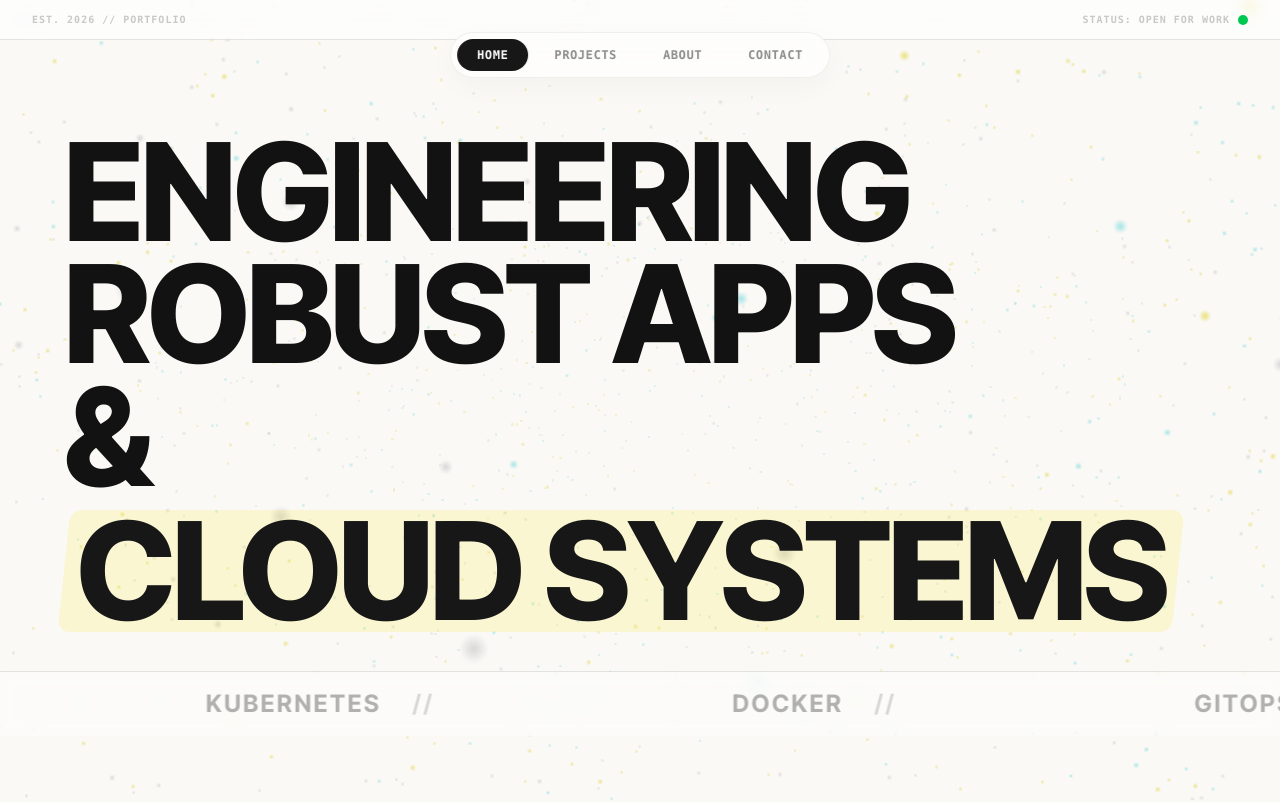
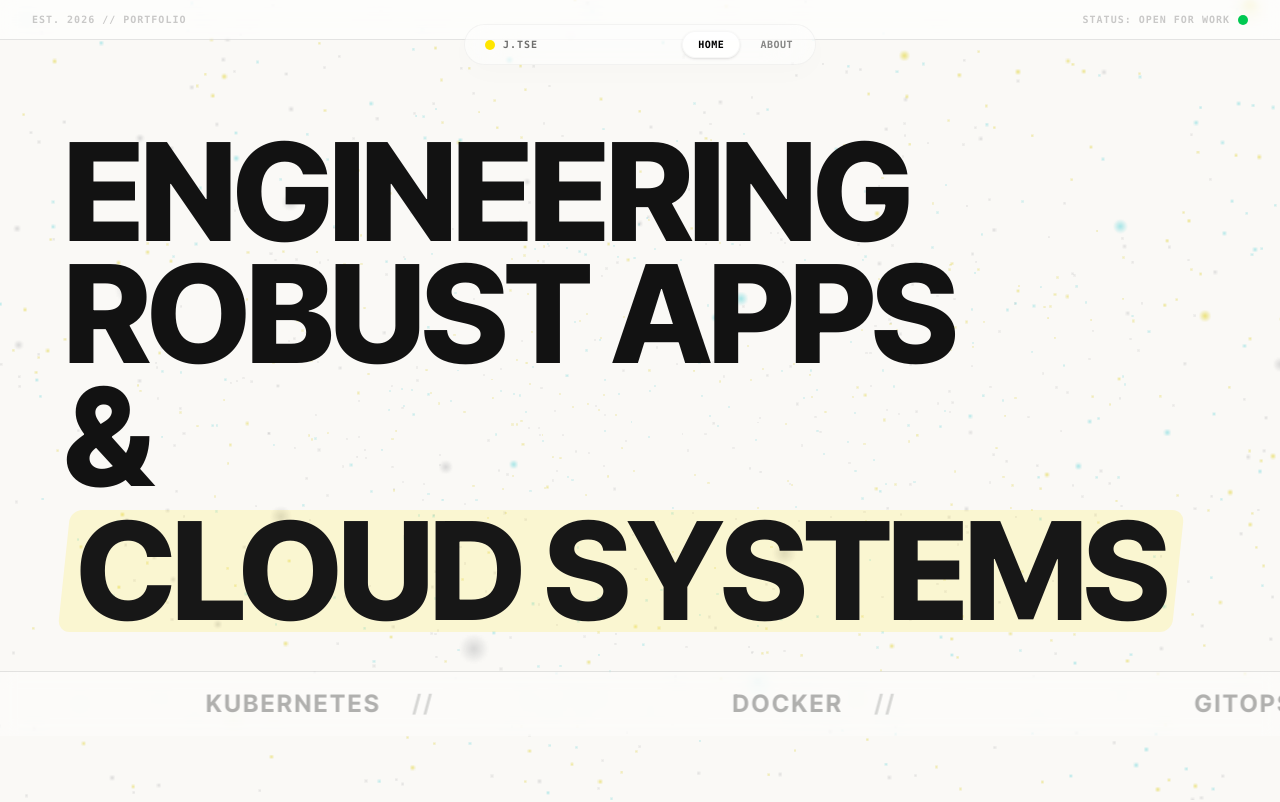
Before and after one commit to chunghei0116/portfolio-website, a Next.js app: page / in a window 1280 px wide. Shown: the top 802 px of the page. Built offline with nearby package versions, Linux system fonts and the light colour scheme.

Commit message:
style: redesign floating navbar to utilize elegant glass blurred body, micro-borders and spring underlays

```diff
--- a/src/components/ui/Navbar.tsx
+++ b/src/components/ui/Navbar.tsx
@@ -1,106 +1,72 @@
 "use client";
 
+import { useState } from "react";
 import Link from "next/link";
 import { usePathname } from "next/navigation";
 import { motion } from "framer-motion";
-import { useEffect, useState } from "react";
 
-interface NavItem {
-  name: string;
-  path: string;
-  isAnchor?: boolean;
-}
-
-const navItems: NavItem[] = [
-  { name: "Home", path: "/" },
-  { name: "Projects", path: "/#projects", isAnchor: true },
-  { name: "About", path: "/about" },
-  { name: "Contact", path: "/#contact", isAnchor: true },
+const navLinks = [
+  { name: "HOME", href: "/" },
+  { name: "ABOUT", href: "/about" },
 ];
 
 export default function Navbar() {
   const pathname = usePathname();
-  const [activeSection, setActiveSection] = useState<string>("home");
-
-  useEffect(() => {
-    if (pathname !== "/") {
-      setActiveSection("");
-      return;
-    }
-
-    const handleScroll = () => {
-      const scrollPosition = window.scrollY + window.innerHeight / 3;
-
-      const projectsElement = document.getElementById("projects");
-      const contactElement = document.getElementById("contact");
-
-      if (contactElement && scrollPosition >= contactElement.offsetTop) {
-        setActiveSection("contact");
-      } else if (projectsElement && scrollPosition >= projectsElement.offsetTop) {
-        setActiveSection("projects");
-      } else {
-        setActiveSection("home");
-      }
-    };
-
-    window.addEventListener("scroll", handleScroll, { passive: true });
-    handleScroll();
-
-    return () => window.removeEventListener("scroll", handleScroll);
-  }, [pathname]);
-
-  const isActive = (item: NavItem) => {
-    if (pathname === "/") {
-      if (item.path === "/") return activeSection === "home";
-      if (item.path === "/#projects") return activeSection === "projects";
-      if (item.path === "/#contact") return activeSection === "contact";
-    } else {
-      return pathname === item.path;
-    }
-    return false;
-  };
-
-  const handleClick = (e: React.MouseEvent<HTMLAnchorElement>, item: NavItem) => {
-    if (item.isAnchor && pathname === "/") {
-      e.preventDefault();
-      const targetId = item.path.replace("/#", "");
-      const element = document.getElementById(targetId);
-      if (element) {
-        element.scrollIntoView({ behavior: "smooth" });
-      }
-    }
-  };
+  const [hoveredIndex, setHoveredIndex] = useState<number | null>(null);
 
   return (
-    <nav className="fixed top-8 left-1/2 -translate-x-1/2 z-50" aria-label="Main navigation">
-      <div className="flex items-center gap-1.5 p-1.5 bg-white/70 backdrop-blur-md border border-black/[0.06] rounded-full shadow-[0_8px_30px_rgba(0,0,0,0.03)]">
-        {navItems.map((item) => {
-          const active = isActive(item);
+    <header className="fixed top-6 left-0 right-0 z-50 mx-auto w-full max-w-sm px-4">
+      <nav className="flex items-center justify-between rounded-full border border-black/[0.04] bg-white/45 p-1.5 shadow-[0_8px_30px_rgba(0,0,0,0.015)] backdrop-blur-xl">
+        {/* Profile/Brand Dot */}
+        <Link href="/" className="ml-3.5 flex items-center gap-2 select-none group">
+          <span className="relative flex h-2.5 w-2.5">
+            <span className="animate-ping absolute inline-flex h-full w-full rounded-full bg-cyber-yellow/60 opacity-65"></span>
+            <span className="relative inline-flex rounded-full h-2.5 w-2.5 bg-cyber-yellow"></span>
+          </span>
+          <span className="font-mono text-[10px] font-bold tracking-widest text-[#121212] opacity-60 group-hover:opacity-100 transition-opacity duration-300">
+            J.TSE
+          </span>
+        </Link>
+
+        {/* Nav Links */}
+        <div className="flex items-center gap-1">
+          {navLinks.map((link, idx) => {
+            const isActive = pathname === link.href;
+
             return (
               <Link
-              key={item.path}
-              href={item.path}
-              onClick={(e) => handleClick(e, item)}
-              className={`relative px-5 py-2 text-[10px] sm:text-xs font-mono font-bold uppercase tracking-wider transition-colors duration-300 rounded-full ${
-                active ? "text-white" : "text-black/45 hover:text-black/80"
-              }`}
+                key={link.name}
+                href={link.href}
+                className="relative rounded-full px-4 py-1.5 text-center font-mono text-[10px] font-bold tracking-wider text-[#121212]"
+                onMouseEnter={() => setHoveredIndex(idx)}
+                onMouseLeave={() => setHoveredIndex(null)}
               >
-              {active && (
+                {/* Active Indicator Underlay */}
+                {isActive && (
                   <motion.div
-                  layoutId="nav-active"
-                  className="absolute inset-0 bg-neutral-900 rounded-full -z-10"
-                  transition={{
-                    type: "spring",
-                    stiffness: 380,
-                    damping: 30,
-                  }}
+                    layoutId="activeNav"
+                    className="absolute inset-0 -z-10 rounded-full bg-white/80 border border-black/[0.03] shadow-sm"
+                    transition={{ type: "spring", stiffness: 380, damping: 30 }}
                   />
                 )}
-              <span className="relative z-10">{item.name}</span>
+
+                {/* Hover Indicator Underlay */}
+                {hoveredIndex === idx && !isActive && (
+                  <motion.div
+                    layoutId="hoverNav"
+                    className="absolute inset-0 -z-10 rounded-full bg-black/[0.02]"
+                    transition={{ type: "spring", stiffness: 300, damping: 25 }}
+                  />
+                )}
+
+                <span className={isActive ? "opacity-100 text-black" : "opacity-50 hover:opacity-80 transition-opacity"}>
+                  {link.name}
+                </span>
               </Link>
             );
           })}
         </div>
       </nav>
+    </header>
   );
 }
```
Lines whose indentation alone changed are shown as unchanged.
